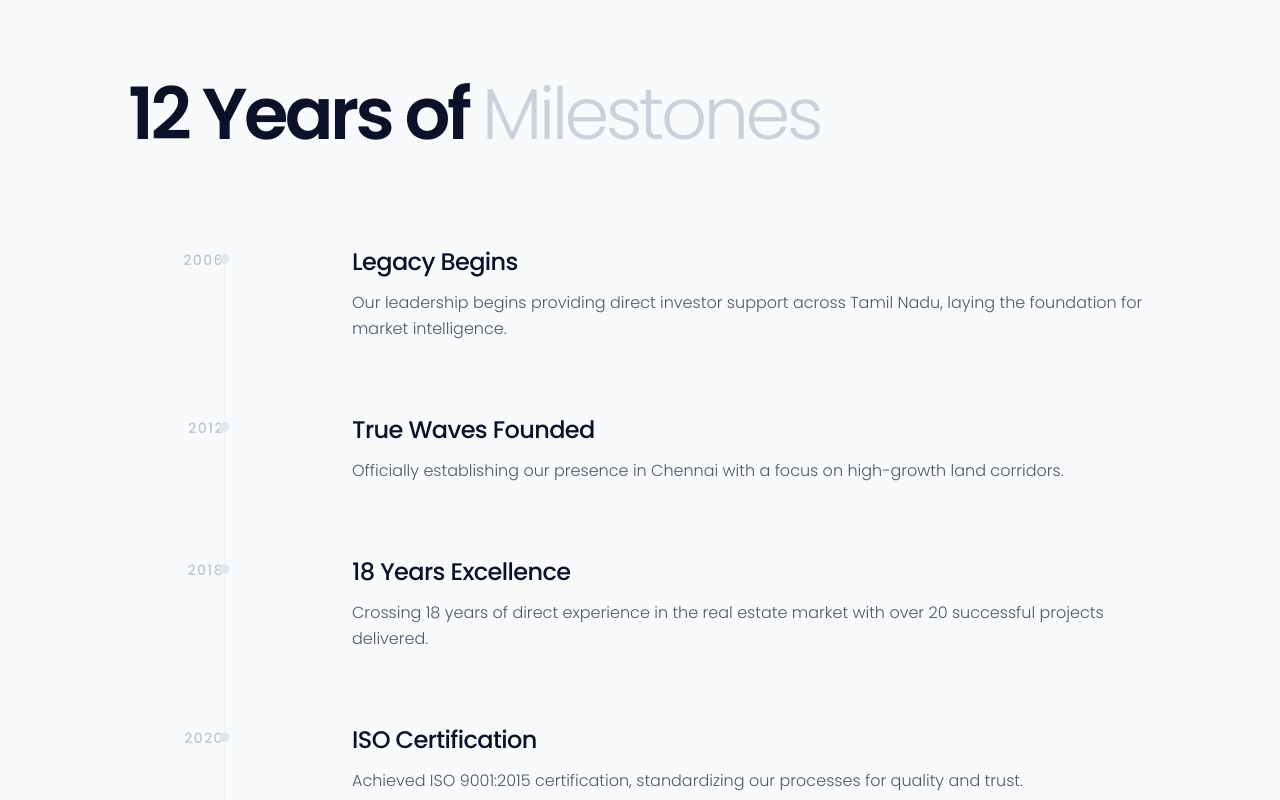
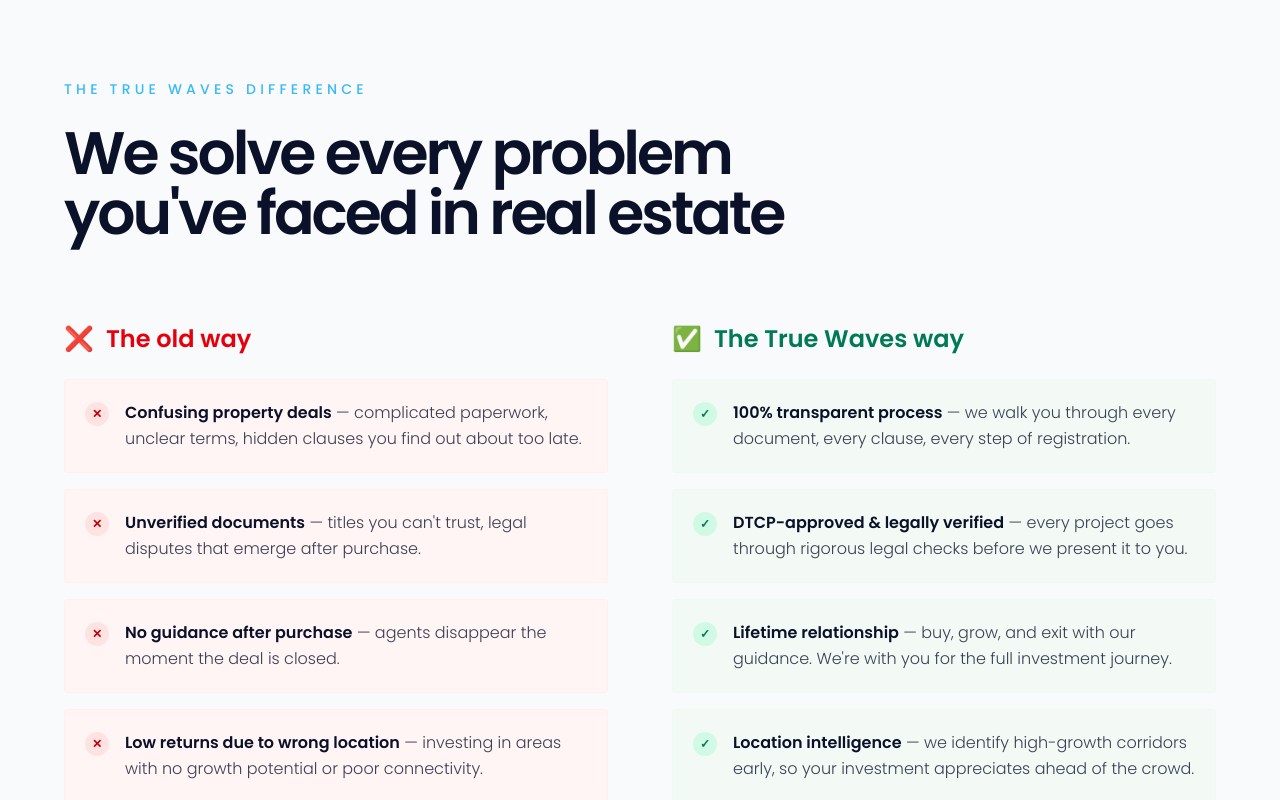
Before and after one commit to godivatech/true_waves_reality_website, a React (Vite) app: page /about in a window 1280 px wide. Shown: the part 3140-3940 px from the top of the page. Built offline with nearby package versions, Linux system fonts and the light colour scheme; no server answers.

Commit message:
code changes

```diff
--- a/src/pages/About.tsx
+++ b/src/pages/About.tsx
@@ -194,6 +194,92 @@
         </div>
       </section>
 
+      {/* Comparison Section */}
+      <section className="py-32 px-6 bg-background border-t border-border/40">
+        <div className="container mx-auto max-w-6xl">
+          <span className="text-accent text-sm tracking-[0.3em] uppercase font-medium block mb-6 reveal-text">
+            The True Waves Difference
+          </span>
+          <h2 className="text-4xl md:text-6xl font-semibold tracking-tighter mb-20 reveal-text text-foreground">
+            We solve every problem<br className="hidden md:block" /> you've faced in real estate
+          </h2>
+
+          <div className="grid grid-cols-1 lg:grid-cols-2 gap-16 items-start">
+            {/* The Old Way */}
+            <div className="space-y-8 reveal-card">
+              <div className="flex items-center gap-3 text-2xl font-semibold text-red-600 mb-6">
+                <span>❌</span>
+                <h3>The old way</h3>
+              </div>
+
+              <div className="space-y-4">
+                {[
+                  {
+                    title: "Confusing property deals",
+                    desc: "complicated paperwork, unclear terms, hidden clauses you find out about too late."
+                  },
+                  {
+                    title: "Unverified documents",
+                    desc: "titles you can't trust, legal disputes that emerge after purchase."
+                  },
+                  {
+                    title: "No guidance after purchase",
+                    desc: "agents disappear the moment the deal is closed."
+                  },
+                  {
+                    title: "Low returns due to wrong location",
+                    desc: "investing in areas with no growth potential or poor connectivity."
+                  }
+                ].map((item, idx) => (
+                  <div key={idx} className="flex gap-4 p-5 rounded-sm bg-[#FFF5F5] border border-red-100/30">
+                    <span className="flex-shrink-0 w-6 h-6 rounded-full bg-red-100 text-red-700 flex items-center justify-center text-xs font-bold mt-0.5">✕</span>
+                    <p className="text-base text-foreground/80 font-light leading-relaxed">
+                      <strong className="font-semibold text-foreground">{item.title}</strong> — {item.desc}
+                    </p>
+                  </div>
+                ))}
+              </div>
+            </div>
+
+            {/* The True Waves Way */}
+            <div className="space-y-8 reveal-card">
+              <div className="flex items-center gap-3 text-2xl font-semibold text-emerald-700 mb-6">
+                <span>✅</span>
+                <h3>The True Waves way</h3>
+              </div>
+
+              <div className="space-y-4">
+                {[
+                  {
+                    title: "100% transparent process",
+                    desc: "we walk you through every document, every clause, every step of registration."
+                  },
+                  {
+                    title: "DTCP-approved & legally verified",
+                    desc: "every project goes through rigorous legal checks before we present it to you."
+                  },
+                  {
+                    title: "Lifetime relationship",
+                    desc: "buy, grow, and exit with our guidance. We're with you for the full investment journey."
+                  },
+                  {
+                    title: "Location intelligence",
+                    desc: "we identify high-growth corridors early, so your investment appreciates ahead of the crowd."
+                  }
+                ].map((item, idx) => (
+                  <div key={idx} className="flex gap-4 p-5 rounded-sm bg-[#F3FAF5] border border-emerald-100/20">
+                    <span className="flex-shrink-0 w-6 h-6 rounded-full bg-emerald-100 text-emerald-700 flex items-center justify-center text-xs font-bold mt-0.5">✓</span>
+                    <p className="text-base text-foreground/80 font-light leading-relaxed">
+                      <strong className="font-semibold text-foreground">{item.title}</strong> — {item.desc}
+                    </p>
+                  </div>
+                ))}
+              </div>
+            </div>
+          </div>
+        </div>
+      </section>
+
       {/* Timeline */}
       <section className="py-32 px-6 bg-background">
         <div className="container mx-auto max-w-5xl">
```
